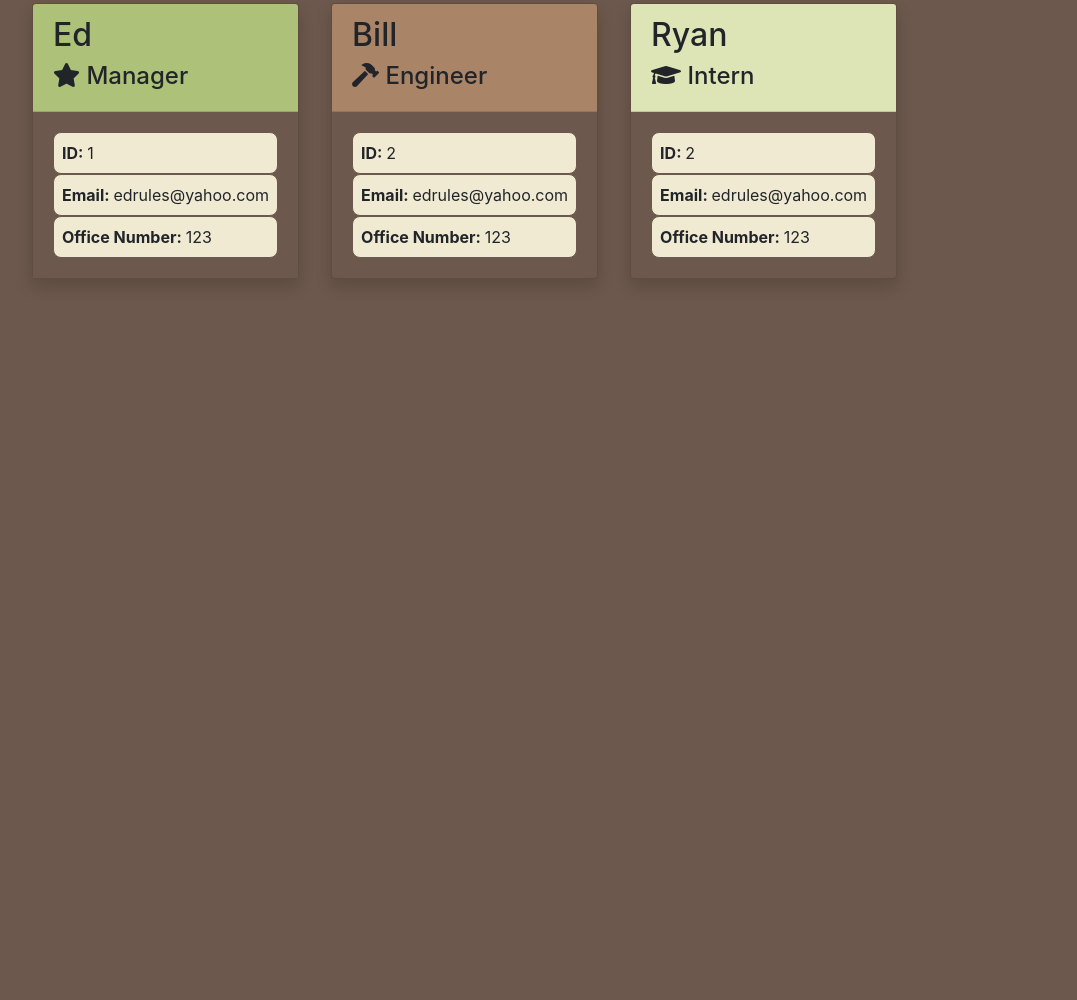
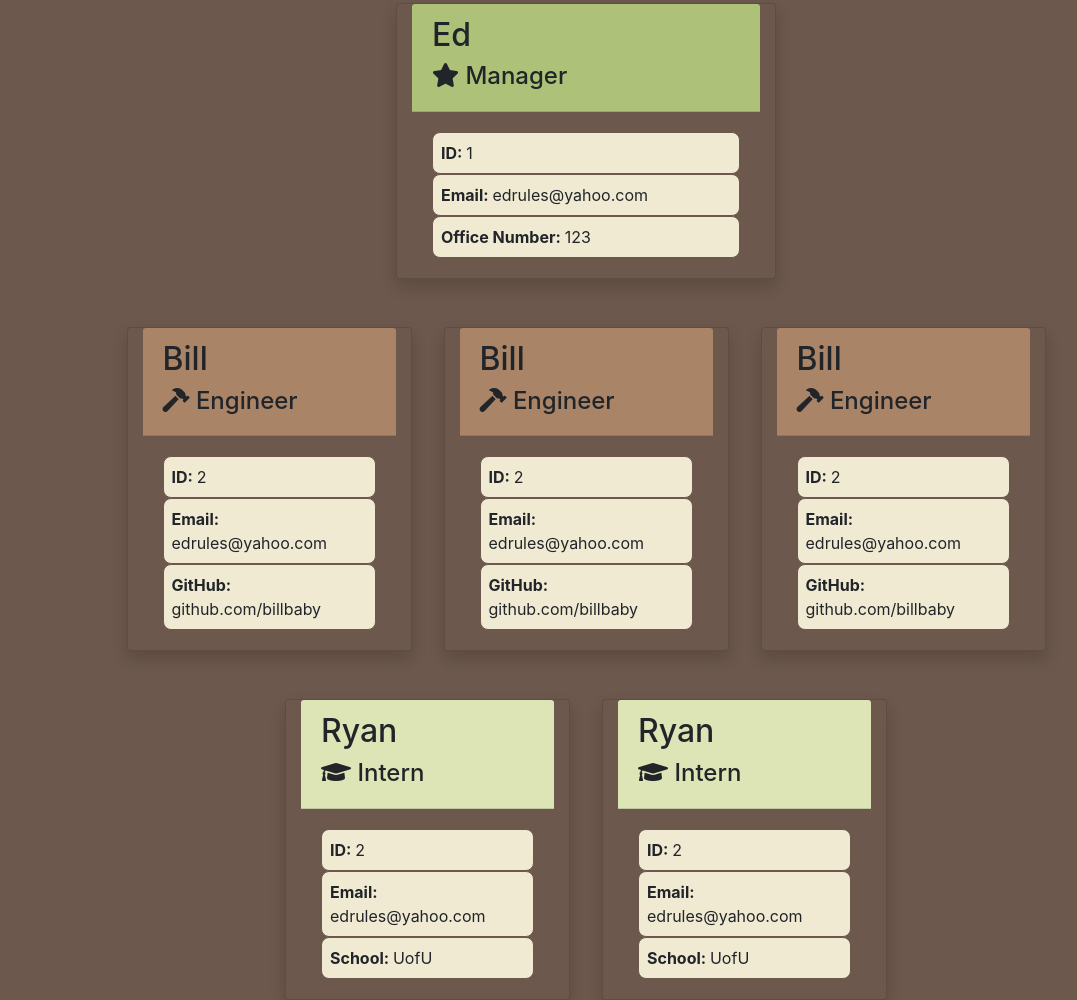
Before and after one commit to SadboiTay/team-profile-generator, a website: page src/htmltest.html in a window 1280 px wide. Shown: the part 149-1149 px from the top of the page, without its empty margins (54-1131 px from the left). Before the commit the page ends 800 px from the top, so only its background shows below. Drawn offline with nearby package versions, Linux system fonts and the light colour scheme.

Commit message:
resize card columns, add intial template to page-template.js

```diff
--- a/src/htmltest.html
+++ b/src/htmltest.html
@@ -18,8 +18,8 @@
     </header>
 
     <div class="container">
-        <div class="row">
-            <div class="card mt-5 mx-3 shadow">
+        <div class="row justify-content-center">
+            <div class="col-4 card mt-5 mx-3 shadow">
                 <div class="card-header">
                     <h2>Ed</h2>
                     <h4><i class="fas fa-star"></i> Manager</h4>
@@ -30,7 +30,9 @@
                     <div class="card-text"><strong>Office Number: </strong>123</div>
                 </div>
             </div>
-            <div class="card mt-5 mx-3 shadow">
+        </div>
+        <div class="row justify-content-center">
+            <div class="col-3 card mt-5 mx-3 shadow">
                 <div class="engineer card-header">
                     <h2>Bill</h2>
                     <h4><i class="fas fa-hammer"></i> Engineer</h4>
@@ -38,10 +40,34 @@
                 <div class="card-body">
                     <div class="card-text"><strong>ID: </strong>2</div>
                     <div class="card-text"><strong>Email: </strong>edrules@yahoo.com</div>
-                    <div class="card-text"><strong>Office Number: </strong>123</div>
+                    <div class="card-text"><strong>GitHub: </strong>github.com/billbaby</div>
                 </div>
             </div>
-            <div class="card mt-5 mx-3 shadow">
+            <div class="col-3 card mt-5 mx-3 shadow">
+                <div class="engineer card-header">
+                    <h2>Bill</h2>
+                    <h4><i class="fas fa-hammer"></i> Engineer</h4>
+                </div>
+                <div class="card-body">
+                    <div class="card-text"><strong>ID: </strong>2</div>
+                    <div class="card-text"><strong>Email: </strong>edrules@yahoo.com</div>
+                    <div class="card-text"><strong>GitHub: </strong>github.com/billbaby</div>
+                </div>
+            </div>
+            <div class="col-3 card mt-5 mx-3 shadow">
+                <div class="engineer card-header">
+                    <h2>Bill</h2>
+                    <h4><i class="fas fa-hammer"></i> Engineer</h4>
+                </div>
+                <div class="card-body">
+                    <div class="card-text"><strong>ID: </strong>2</div>
+                    <div class="card-text"><strong>Email: </strong>edrules@yahoo.com</div>
+                    <div class="card-text"><strong>GitHub: </strong>github.com/billbaby</div>
+                </div>
+            </div>
+        </div>
+        <div class="row justify-content-center">
+            <div class="col-3 card mt-5 mx-3 shadow">
                 <div class="intern card-header">
                     <h2>Ryan</h2>
                     <h4><i class="fas fa-graduation-cap"></i> Intern</h4>
@@ -49,7 +75,18 @@
                 <div class="card-body">
                     <div class="card-text"><strong>ID: </strong>2</div>
                     <div class="card-text"><strong>Email: </strong>edrules@yahoo.com</div>
-                    <div class="card-text"><strong>Office Number: </strong>123</div>
+                    <div class="card-text"><strong>School: </strong>UofU</div>
+                </div>
+            </div>
+            <div class="col-3 card mt-5 mx-3 shadow">
+                <div class="intern card-header">
+                    <h2>Ryan</h2>
+                    <h4><i class="fas fa-graduation-cap"></i> Intern</h4>
+                </div>
+                <div class="card-body">
+                    <div class="card-text"><strong>ID: </strong>2</div>
+                    <div class="card-text"><strong>Email: </strong>edrules@yahoo.com</div>
+                    <div class="card-text"><strong>School: </strong>UofU</div>
                 </div>
             </div>
         </div>
--- a/src/style.css
+++ b/src/style.css
@@ -40,3 +40,4 @@ header {
     padding: 8px;
     border: 1px solid var(--color-primary);
     border-radius: 8px;
+}
```
Also changed, not shown: src/page-template.js (+103 -0 lines).
